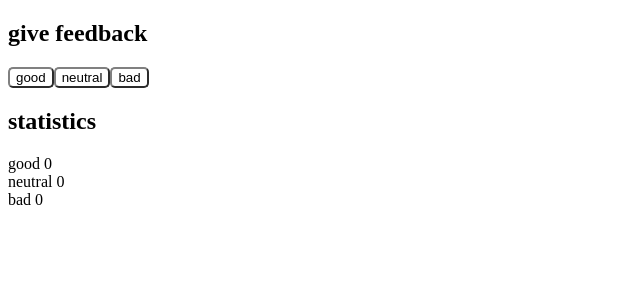
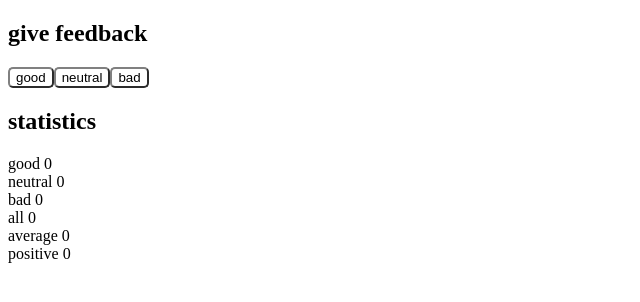
Before and after one commit to AitorSantaeugenia/FullStackOpen, a React (Create React App) app in the folder Part1/unicafe/: page / in a window 1280 px wide. Shown: the top 302 px of the page, without its empty margins (0-640 px from the left). Built offline with nearby package versions, Linux system fonts and the light colour scheme.

Commit message:
refractor: unicafe 1.7

```diff
--- a/Part1/unicafe/src/App.js
+++ b/Part1/unicafe/src/App.js
@@ -12,10 +12,12 @@ const App = () => {
   const [good, setGood] = useState(0);
   const [neutral, setNeutral] = useState(0);
   const [bad, setBad] = useState(0);
+  let sum = 0;
 
   const setToGood = (good) => setGood(good);
   const setToNeutral = (neutral) => setNeutral(neutral);
   const setToBad = (bad) => setBad(bad);
+  sum = good + neutral + bad;
 
   return (
     <div>
@@ -29,6 +31,12 @@ const App = () => {
       <span>neutral {neutral}</span>
       <br></br>
       <span>bad {bad}</span>
+      <br></br>
+      <span>all {sum ? sum : 0}</span>
+      <br></br>
+      <span>average {good ? (good - bad) / sum : 0}</span>
+      <br></br>
+      <span>positive {good ? (good / sum) * 100 + " %" : 0}</span>
     </div>
   );
 };
```
